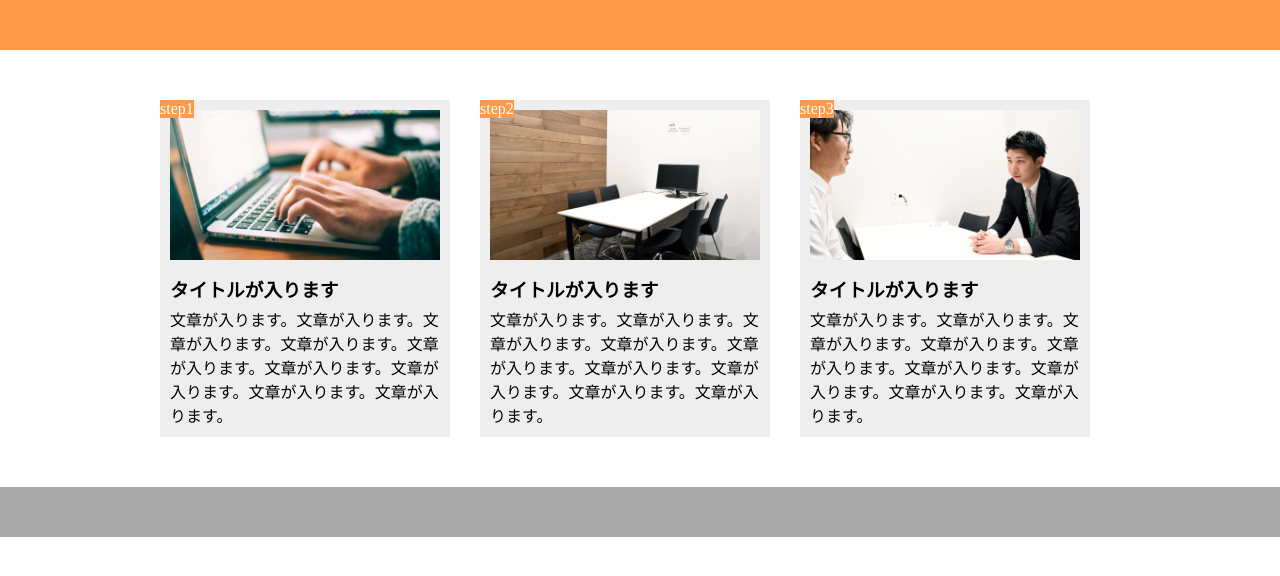
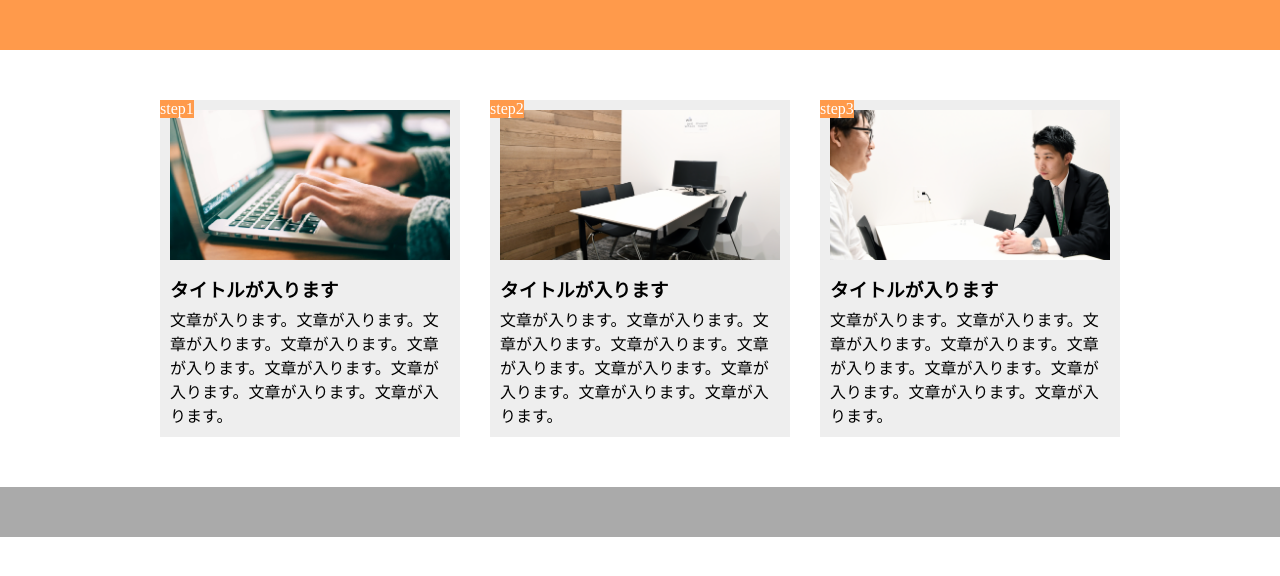
Before and after one commit to jmn04/kadai1, a plain HTML site: page index.html in a window 1280 px wide. Drawn offline with Linux system fonts and the light colour scheme.

Commit message:
[Fixed] step-boxの余白

```diff
--- a/style.css
+++ b/style.css
@@ -23,6 +23,10 @@
     padding: 10px;
     position: relative;
     background-color: #eee;
+}
+
+.step-box:last-child {
+    margin-right: 0;
 }
 
 .step-img1 {
@@ -78,5 +82,6 @@
 
     .step-box:last-child {
         margin-bottom: 0;
+        margin-right: auto;
     }
 }
```
